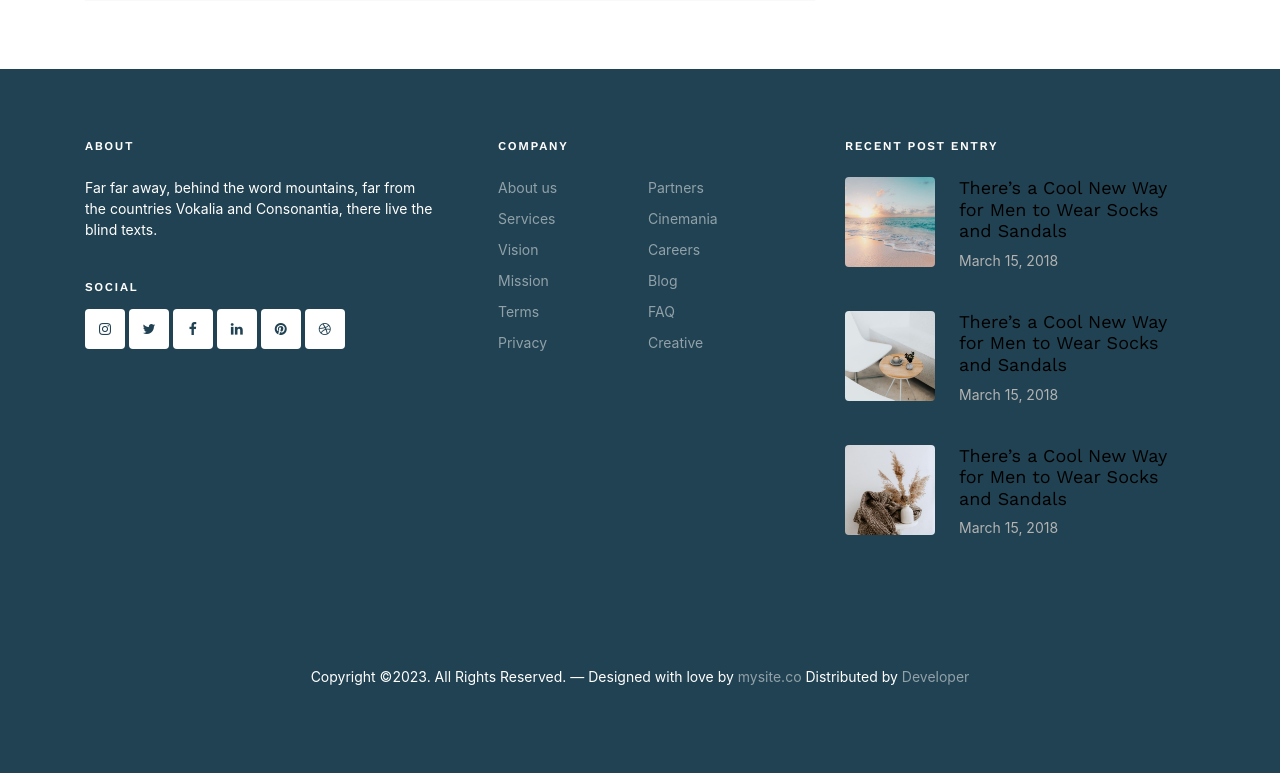
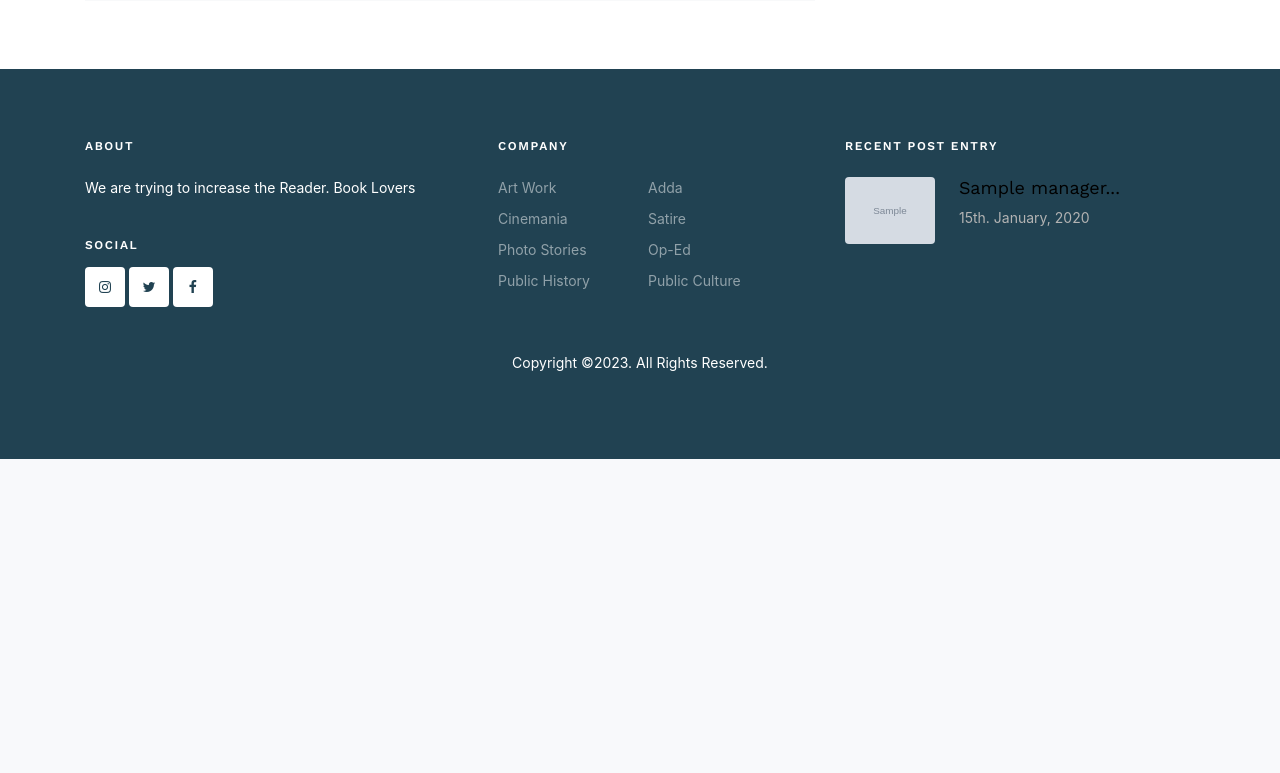
Before and after one commit to sumantts/blogy, a PHP site: page /gitHub/?p=read-more&pi=1 in a window 1280 px wide. Shown: the part 1386-2159 px from the top of the page. After the commit the page ends 1845 px from the top, so only its background shows below. Run offline with PHP 8.4, Linux system fonts and the light colour scheme; tables that the repository leaves empty or names only in its code hold one stand-in row (values such as "Sample post"); grey boxes marked "Sample" are stand-in pictures; some libraries are stand-ins or nearby versions; some web fonts are replaced.

Commit message:
footer section dynamic

```diff
--- a/common/footer.php
+++ b/common/footer.php
@@ -1,4 +1,6 @@
-
+<?php
+    include 'studio/assets/php/footerCtrl.php';
+?>
 
 <footer class="site-footer">
 		<div class="container">
@@ -6,17 +8,30 @@
 				<div class="col-lg-4">
 					<div class="widget">
 						<h3 class="mb-4">About</h3>
-						<p>Far far away, behind the word mountains, far from the countries Vokalia and Consonantia, there live the blind texts.</p>
+						<p><?=$about_us?></p>
 					</div> <!-- /.widget -->
 					<div class="widget">
 						<h3>Social</h3>
 						<ul class="list-unstyled social">
-							<li><a href="#"><span class="icon-instagram"></span></a></li>
-							<li><a href="#"><span class="icon-twitter"></span></a></li>
-							<li><a href="#"><span class="icon-facebook"></span></a></li>
-							<li><a href="#"><span class="icon-linkedin"></span></a></li>
-							<li><a href="#"><span class="icon-pinterest"></span></a></li>
-							<li><a href="#"><span class="icon-dribbble"></span></a></li>
+
+						<?php if($socials["instagram"] != ''){?>
+							<li><a href="<?=$socials["instagram"]?>" target="_blank"><span class="icon-instagram"></span></a></li>
+						<?php }?>
+						<?php if($socials["twitter"] != ''){?>
+							<li><a href="<?=$socials["twitter"]?>" target="_blank"><span class="icon-twitter"></span></a></li>
+						<?php }?>
+						<?php if($socials["facebook"] != ''){?>
+							<li><a href="<?=$socials["facebook"]?>" target="_blank"><span class="icon-facebook"></span></a></li>
+						<?php }?>
+						<?php if($socials["linkedin"] != ''){?>
+							<li><a href="<?=$socials["linkedin"]?>" target="_blank"><span class="icon-linkedin"></span></a></li>
+						<?php }?>
+						<?php if($socials["pinterest"] != ''){?>
+							<li><a href="<?=$socials["pinterest"]?>" target="_blank"><span class="icon-pinterest"></span></a></li>
+						<?php }?>
+						<?php if($socials["dribbble"] != ''){?>
+							<li><a href="<?=$socials["dribbble"]?>" target="_blank"><span class="icon-dribbble"></span></a></li>
+						<?php }?>
 						</ul>
 					</div> <!-- /.widget -->
 				</div> <!-- /.col-lg-4 -->
@@ -24,20 +39,16 @@
 					<div class="widget">
 						<h3 class="mb-4">Company</h3>
 						<ul class="list-unstyled float-start links">
-							<li><a href="#">About us</a></li>
-							<li><a href="#">Services</a></li>
-							<li><a href="#">Vision</a></li>
-							<li><a href="#">Mission</a></li>
-							<li><a href="#">Terms</a></li>
-							<li><a href="#">Privacy</a></li>
+							<li><a href="?p=art_work">Art Work</a></li>
+							<li><a href="?p=cinemania">Cinemania</a></li>
+							<li><a href="?p=photo_stories">Photo Stories</a></li>
+							<li><a href="?p=public_history">Public History</a></li>
 						</ul>
 						<ul class="list-unstyled float-start links">
-							<li><a href="#">Partners</a></li>
-							<li><a href="#">Cinemania</a></li>
-							<li><a href="#">Careers</a></li>
-							<li><a href="#">Blog</a></li>
-							<li><a href="#">FAQ</a></li>
-							<li><a href="#">Creative</a></li>
+							<li><a href="?p=adda">Adda</a></li>
+							<li><a href="?p=satire">Satire</a></li>
+							<li><a href="?p=op_ed">Op-Ed</a></li>
+							<li><a href="?p=public_culture">Public Culture</a></li>
 						</ul>
 					</div> <!-- /.widget -->
 				</div> <!-- /.col-lg-4 -->
@@ -46,39 +57,22 @@
 						<h3 class="mb-4">Recent Post Entry</h3>
 						<div class="post-entry-footer">
 							<ul>
+								<?php if(sizeof($recent_posts) > 0){
+									for($f = 0; $f < sizeof($recent_posts); $f++){?>
 								<li>
-									<a href="">
-										<img src="images/img_1_sq.jpg" alt="Image placeholder" class="me-4 rounded">
+									<a href="?p=read-more&pi=<?=$recent_posts[$f]->post_id?>">
+										<?php if($recent_posts[$f]->post_image != ''){?>
+										<img src="<?=$recent_posts[$f]->post_image?>" alt="Image placeholder" class="me-4 rounded">
+										<?php } ?>
 										<div class="text">
-											<h4>There’s a Cool New Way for Men to Wear Socks and Sandals</h4>
+											<h4><?=substr($recent_posts[$f]->post_title, 0, 100) . '...'?></h4>
 											<div class="post-meta">
-												<span class="mr-2">March 15, 2018 </span>
+												<span class="mr-2"><?=date('jS. F, Y', strtotime($recent_posts[$f]->created_on))?></span>
 											</div>
 										</div>
 									</a>
 								</li>
-								<li>
-									<a href="">
-										<img src="images/img_2_sq.jpg" alt="Image placeholder" class="me-4 rounded">
-										<div class="text">
-											<h4>There’s a Cool New Way for Men to Wear Socks and Sandals</h4>
-											<div class="post-meta">
-												<span class="mr-2">March 15, 2018 </span>
-											</div>
-										</div>
-									</a>
-								</li>
-								<li>
-									<a href="">
-										<img src="images/img_3_sq.jpg" alt="Image placeholder" class="me-4 rounded">
-										<div class="text">
-											<h4>There’s a Cool New Way for Men to Wear Socks and Sandals</h4>
-											<div class="post-meta">
-												<span class="mr-2">March 15, 2018 </span>
-											</div>
-										</div>
-									</a>
-								</li>
+								<?php } } ?>
 							</ul>
 						</div>
 
@@ -87,7 +81,7 @@
 				</div> <!-- /.col-lg-4 -->
 			</div> <!-- /.row -->
 
-			<div class="row mt-5">
+			<div class="row">
 				<div class="col-12 text-center">
           <!--
               **==========
@@ -96,8 +90,7 @@
               **==========
             -->
 
-            <p>Copyright &copy;<script>document.write(new Date().getFullYear());</script>. All Rights Reserved. &mdash; Designed with love by <a href="#">mysite.co</a>  Distributed by <a href="#">Developer</a> <!-- License information: #/license/ -->
-            </p>
+            <p>Copyright &copy;<script>document.write(new Date().getFullYear());</script>. All Rights Reserved.</p>
           </div>
         </div>
       </div> <!-- /.container -->
--- a/pages/read_more.php
+++ b/pages/read_more.php
@@ -45,7 +45,7 @@
 
         <div class="col-md-12 col-lg-8 main-content">
 
-          <div class="post-content-body">
+          <div class="post-content-body" style="text-align: justify;">
           <?=$post_description?>
           </div>
 
--- /dev/null
+++ b/studio/assets/php/footerCtrl.php
@@ -0,0 +1,38 @@
+<?php
+
+$about_us = "We are trying to increase the Reader. Book Lovers";
+
+//Social Media
+$socials = [
+    "instagram" => "https://www.instagram.com/glocalcharcha/",
+    "twitter" => "https://twitter.com/GloCalCharcha",
+    "facebook" => "https://www.facebook.com/charcha.glocal",
+    "linkedin" => "",
+    "pinterest" => "",
+    "dribbble" => "",
+];
+
+//Get popular post
+$recent_posts = array();
+
+$sql5 = "SELECT category_list.category_id, category_list.category_name, category_list.category_slug, author_details.author_id, author_details.author_name, post_manager.post_id, post_manager.post_title, post_manager.post_description, post_manager.post_image, post_manager.post_video, post_manager.post_tags, post_manager.activity_status, post_manager.created_on FROM post_manager JOIN category_list ON category_list.category_id = post_manager.category_id JOIN author_details ON author_details.author_id = post_manager.author_id WHERE author_details.author_status = 'active' AND category_list.activity_status = 'active' AND  post_manager.activity_status = 'active' ORDER BY post_manager.created_on DESC LIMIT 3 ";
+$result5 = $mysqli->query($sql5);
+
+if ($result5->num_rows > 0) {
+    while($row5 = $result5->fetch_array()){
+        $post_id5 = $row5['post_id'];
+        $post_title5 = $row5['post_title'];
+        $post_image5 = $row5['post_image'];
+        $created_on5 = $row5['created_on'];
+
+        $recent_post = new stdClass();
+        $recent_post->post_id = $post_id5;
+        $recent_post->post_title = $post_title5;
+        $recent_post->post_image = $post_image5;
+        $recent_post->created_on = $created_on5;
+
+        array_push($recent_posts, $recent_post);
+    }
+}
+
+?>
```
